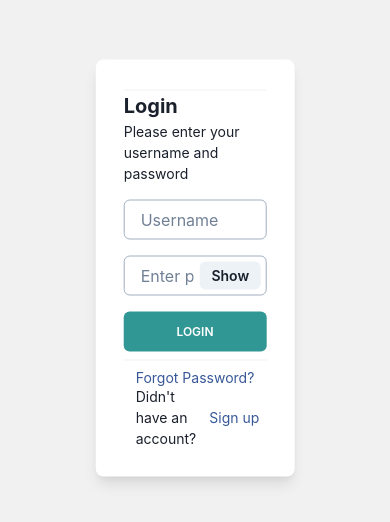
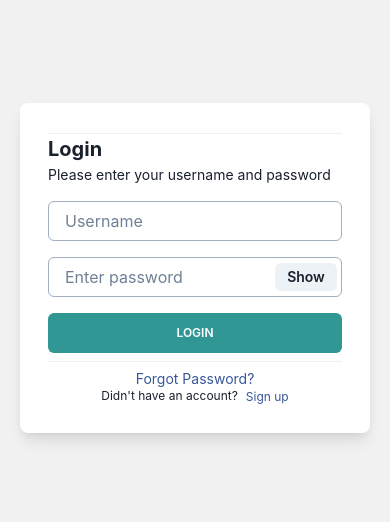
Before and after one commit to ermi2021/Starter-Template, a React (Create React App) app: page / in a window 390 px wide. Shown: the part 154-676 px from the top of the page. Built offline with nearby package versions, Linux system fonts and the light colour scheme.

Commit message:
fix on signin page responsivnes

```diff
--- a/src/pages/auth/login/index.tsx
+++ b/src/pages/auth/login/index.tsx
@@ -1,6 +1,5 @@
 import {
     Box,
-    AbsoluteCenter,
     Stack,
     Input,
     Text,
@@ -11,6 +10,7 @@ import {
     Spacer,
     InputGroup,
     InputRightElement,
+    Flex,
   } from "@chakra-ui/react";
 
   import { useFormik } from "formik";
@@ -44,8 +44,7 @@ import {
       },
     });
     return (
-      <Box bg={"#f1f1f1"} width="100%" height="100vh" overflow={"hidden"}>
-        <AbsoluteCenter>
+      <Flex px={{base:5}} alignContent={'center'} justifyContent={'center'} alignItems={'center'} bg={"#f1f1f1"} width="100%" height="100vh" overflow={"hidden"}>
           <Box
             bg={"white"}
             p={7}
@@ -127,14 +126,15 @@ import {
               <Spacer />
               <Center>
                 <HStack>
-                  <Text fontSize={14} fontWeight={"normal"}>
+                  <Text  fontSize={{base:12, sm:12, md:14, lg:14, xl:14}} fontWeight={"normal"} m={0}>
                     Didn't have an account?
                   </Text>
                   <Button
                     colorScheme={"facebook"}
                     variant={"link"}
-                    fontSize={14}
+                    fontSize={{base:12, sm:12, md:14, lg:14, xl:14}}
                     fontWeight={"normal"}
+                    m={0}
                   >
                     Sign up
                   </Button>
@@ -142,8 +142,7 @@ import {
               </Center>
             </Stack>
           </Box>
-        </AbsoluteCenter>
-      </Box>
+      </Flex>
     );
   };
 
```
